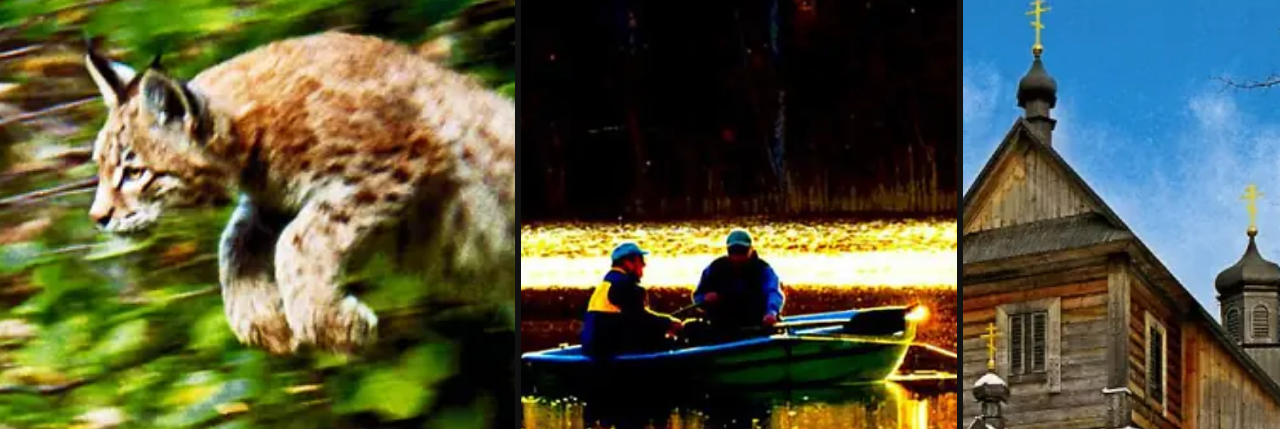
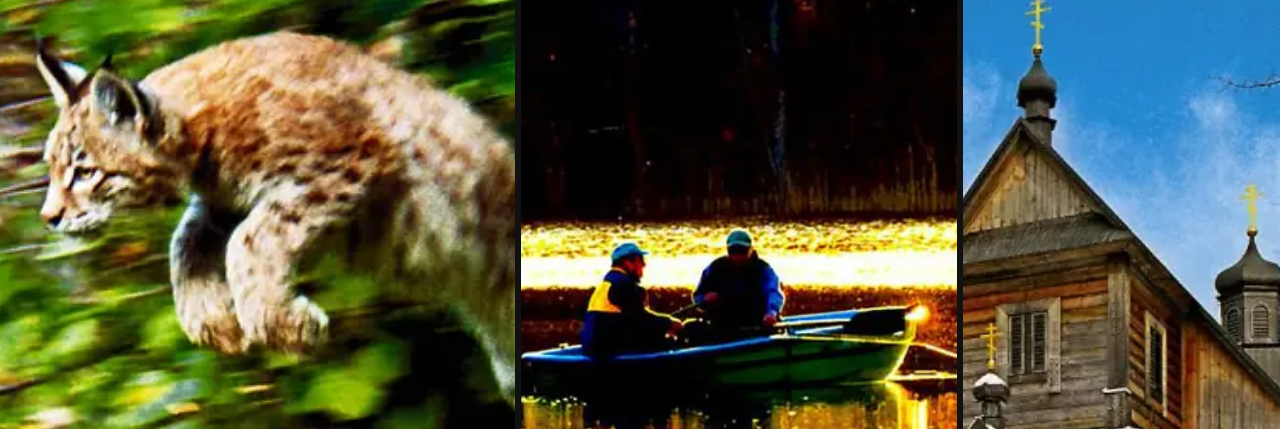
Before and after one commit to Disaster26/janusz-monkiewicz-koncepcja, a plain HTML site: page index.html in a window 1280 px wide. Shown: the part 67-496 px from the top of the page. Drawn offline with Linux system fonts and the light colour scheme.

Commit message:
Kadr rysia w tryptyku

```diff
--- a/index.html
+++ b/index.html
@@ -85,7 +85,7 @@ p{margin:0 0 1em}
   .tryptyk{grid-row:1;grid-column:1/-1;display:grid;grid-template-columns:1.3fr 1.1fr .8fr;gap:6px}
   .tryptyk picture{position:relative;overflow:hidden;min-height:0}
   .tryptyk img{position:absolute;inset:0;width:100%;height:100%;object-fit:cover}
-  .tryptyk .p1 img{object-position:33% 50%}
+  .tryptyk .p1 img{object-position:40% 50%}
   .tryptyk .p2,.tryptyk .p3{display:block}
   .tryptyk .p2 img{object-position:50% 30%}
   .tryptyk .p3 img{object-position:69% 40%}
```
